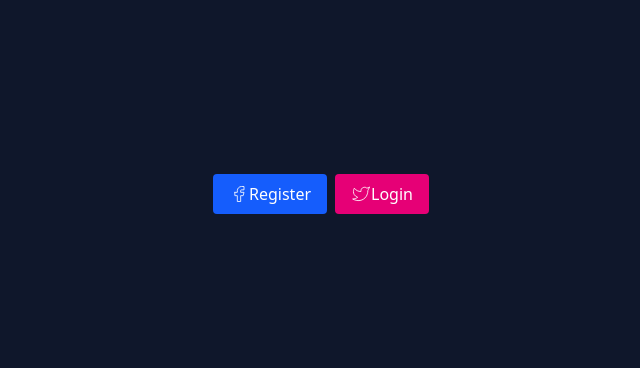
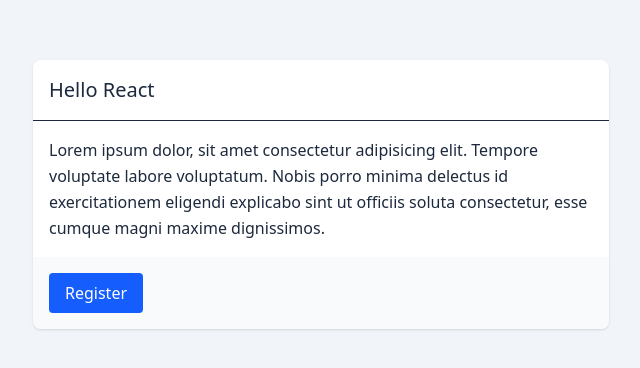
Before and after one commit to shofiudinmuh/learn-reactjs, a React (Vite) app: page / in a window 1280 px wide. Shown: the part 206-574 px from the top of the page, without its empty margins (319-959 px from the left). Built offline with nearby package versions, Linux system fonts and the light colour scheme.

Commit message:
feat : add componen

```diff
--- a/src/App.jsx
+++ b/src/App.jsx
@@ -1,39 +1,26 @@
-import clsx from 'clsx';
 import './index.css';
-import { IconBrandFacebook, IconBrandTwitter } from '@tabler/icons-react';
-export default function App() {
+// import { IconBrandFacebook, IconBrandTwitter } from '@tabler/icons-react';
+import Card from './components/Card';
+import Button from './components/Button';
+function App() {
     return (
-        <div className={'bg-slate-900 grid place-content-center min-h-screen'}>
-            <div className='flex gap-x-2'>
-                <Button onClick={() => console.log('Register')} type='submit'>
-                    <IconBrandFacebook />
-                    Register
-                </Button>
-                <Button
-                    className={'bg-pink-600'}
-                    onClick={() => console.log('Login')}
-                    type='submit'
-                >
-                    <IconBrandTwitter />
-                    Login
-                </Button>
+        <div className={'bg-slate-100 antialiased text-slate-800 flex items-center justify-center min-h-screen'}>
+            <div className='max-w-xl w-full'>
+                <Card>
+                    <Card.Title>Hello React</Card.Title>
+                    <Card.Body>
+                        Lorem ipsum dolor, sit amet consectetur adipisicing elit. Tempore voluptate labore voluptatum. Nobis porro
+                        minima delectus id exercitationem eligendi explicabo sint ut officiis soluta consectetur, esse cumque
+                        magni maxime dignissimos.
+                    </Card.Body>
+
+                    <Card.Footer>
+                        <Button>Register</Button>
+                    </Card.Footer>
+                </Card>
             </div>
         </div>
     );
 }
 
-function Button(props) {
-    const { className = 'bg-blue-600', children, text } = props;
-    return (
-        <button
-            {...props}
-            className={clsx(
-                className,
-                '[&>svg]:w-5 [&>svg]:h-5 [&>svg]:stroke-1 flex items-center text-white px-4 py-2 rounded',
-            )}
-        >
-            {/* If text is exist, render the text, and if not exist, render the children */}
-            {text || children}
-        </button>
-    );
-}
+export default App;
--- /dev/null
+++ b/src/components/Button.jsx
@@ -0,0 +1,15 @@
+import clsx from 'clsx';
+export default function Button(props) {
+    const { className = 'bg-blue-600', children, text } = props;
+    return (
+        <button
+            {...props}
+            className={clsx(
+                className,
+                '[&>svg]:w-5 [&>svg]:h-5 [&>svg]:stroke-1 flex items-center text-white px-4 py-2 rounded',
+            )}>
+            {/* If text is exist, render the text, and if not exist, render the children */}
+            {text || children}
+        </button>
+    );
+}
--- /dev/null
+++ b/src/components/Card.jsx
@@ -0,0 +1,25 @@
+function Card({ title, children, footer }) {
+    return <div className={'shadow rounded-lg overflow-hidden bg-white'}>{children}</div>;
+}
+
+function Title({ children }) {
+    return (
+        <div className='p-4 border-b'>
+            <h1 className={'text-xl'}>{children}</h1>
+        </div>
+    );
+}
+
+function Body({ children }) {
+    return <div className={'leading-relaxed p-4'}>{children}</div>;
+}
+
+function Footer({ children }) {
+    return <div className={'bg-slate-50 p-4'}>{children}</div>;
+}
+
+Card.Title = Title;
+Card.Body = Body;
+Card.Footer = Footer;
+
+export default Card;
```
Also changed, not shown: .prettierrc.json.
